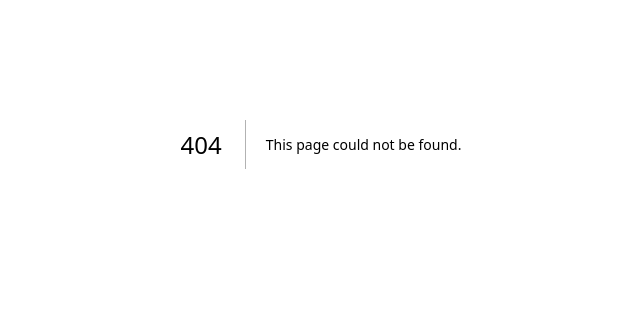
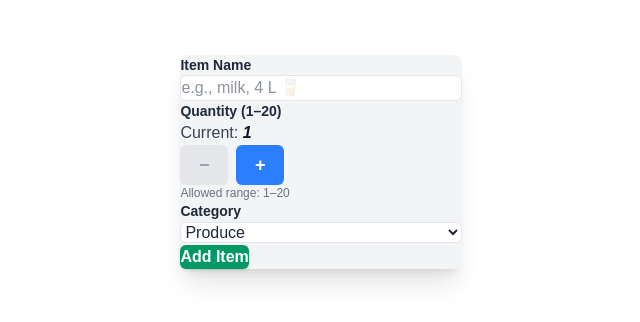
Before and after one commit to kentdecastrokd17-crypto/cprg306-assignments, a Next.js app: page /week-5 in a window 1280 px wide. Before the commit this address had no page. Shown: the part 256-578 px from the top of the page, without its empty margins (319-959 px from the left). Built offline with nearby package versions, Linux system fonts and the light colour scheme.

Commit message:
week 5 assignment

```diff
--- a/app/page.js
+++ b/app/page.js
@@ -8,6 +8,7 @@ export default function Page() {
               <Link href = "/week-2">Go to Week 2 → </Link>
               <Link href = "/week-3">Go to Week 3 → </Link>
               <Link href = "/week-4">Go to Week 4 → </Link>
+              <Link href = "/week-5">Go to Week 5 → </Link>
             </p>
         </main>
     )
--- /dev/null
+++ b/app/week-5/NewItem.js
@@ -0,0 +1,124 @@
+"use client";
+
+import { useState } from "react";
+
+export default function NewItem() {
+  const [name, setName] = useState("");
+  const [quantity, setQuantity] = useState(1);
+  const [category, setCategory] = useState("produce");
+
+  const increment = () => {
+    if (quantity < 20) setQuantity(quantity + 1);
+  };
+
+  const decrement = () => {
+    if (quantity > 1) setQuantity(quantity - 1);
+  };
+
+  const handleSubmit = (event) => {
+    event.preventDefault();
+    const item = { name, quantity, category };
+    console.log(item);
+    alert(`✅ Added Item:
+    Name: ${name}
+    Quantity: ${quantity}
+    Category: ${category}`);
+
+
+    // Reset form
+    setName("");
+    setQuantity(1);
+    setCategory("produce");
+  };
+
+    return (
+        <div className="min-h-screen flex flex-col items-center justify-center px-6">
+      <h1 className="text-3xl font-bold text-white mb-8 text-center">
+        Week 5 — New Item
+      </h1>
+
+
+      <form
+        onSubmit={handleSubmit}
+        className="bg-gray-100 text-gray-800 rounded-lg shadow-xl p-8 w-full max-w-lg space-y-6"
+      >
+
+
+
+
+
+        {/* Item Name Field */}
+        <div>
+          <label className="block text-gray-800 text-sm mb-2 font-semibold">Item Name</label>
+          <input
+            type="text"
+            placeholder="e.g., milk, 4 L 🥛"
+            required
+            value={name}
+            onChange={(e) => setName(e.target.value)}
+            className="w-full p-2 border border-gray-200 rounded-md focus:outline-none focus:ring-2 focus:ring-blue-500 bg-white"
+          />
+        </div>
+
+        {/* Quantity Counter Section */}
+        <div>
+          <label className="block text-gray-800 text-sm mb-2 font-semibold">Quantity (1–20)</label>
+          <p className="text-gray-700 mb-2">Current: <span className="font-bold text-gray-900 italic">{quantity}</span></p>
+          <div className="flex gap-2 items-center">
+            <button
+              type="button"
+              onClick={decrement}
+              disabled={quantity <= 1}
+              className={`w-12 h-10 rounded-md flex items-center justify-center font-bold text-lg ${
+                quantity <= 1 ? "bg-gray-200 text-gray-400 cursor-not-allowed" : "bg-gray-200 hover:bg-gray-300"
+              }`}
+            >
+              −
+            </button>
+            <button
+              type="button"
+              onClick={increment}
+              disabled={quantity >= 20}
+              className={`w-12 h-10 rounded-md flex items-center justify-center font-bold text-lg ${
+                quantity >= 20 ? "bg-blue-300 text-gray-400 cursor-not-allowed" : "bg-blue-500 text-white hover:bg-blue-600"
+              }`}
+            >
+              +
+            </button>
+          </div>
+          <p className="text-xs text-gray-500 mt-1">Allowed range: 1–20</p>
+        </div>
+
+        {/* Category Field */}
+        <div>
+          <label className="block text-gray-800 text-sm mb-1 font-semibold">Category</label>
+          <select
+            value={category}
+            onChange={(e) => setCategory(e.target.value)}
+            className="w-full p-3 border border-gray-200 rounded-md focus:outline-none focus:ring-2 focus:ring-blue-500 bg-white text-gray-800"
+          >
+            <option value="produce">Produce</option>
+            <option value="dairy">Dairy</option>
+            <option value="bakery">Bakery</option>
+            <option value="meat">Meat</option>
+            <option value="frozen">Frozen Foods</option>
+            <option value="canned">Canned Goods</option>
+            <option value="dry">Dry Goods</option>
+            <option value="beverages">Beverages</option>
+            <option value="snacks">Snacks</option>
+            <option value="household">Household</option>
+            <option value="other">Other</option>
+          </select>
+        </div>
+
+        {/* Submit Button */}
+        <button
+          type="submit"
+          className="bg-emerald-600 hover:bg-emerald-700 text-white font-semibold py-2 px-6 rounded-md shadow-sm transition duration-200"
+        >
+          Add Item
+        </button>
+      </form>
+    </div>
+  );
+}
--- /dev/null
+++ b/app/week-5/page.js
@@ -0,0 +1,11 @@
+"use client";
+
+import NewItem from "./NewItem";
+
+export default function Page() {
+  return (
+    <main className="flex justify-center items-start min-h-screen bg-blue-gray-950 pt-12">
+      <NewItem />
+    </main>
+  );
+}
```
